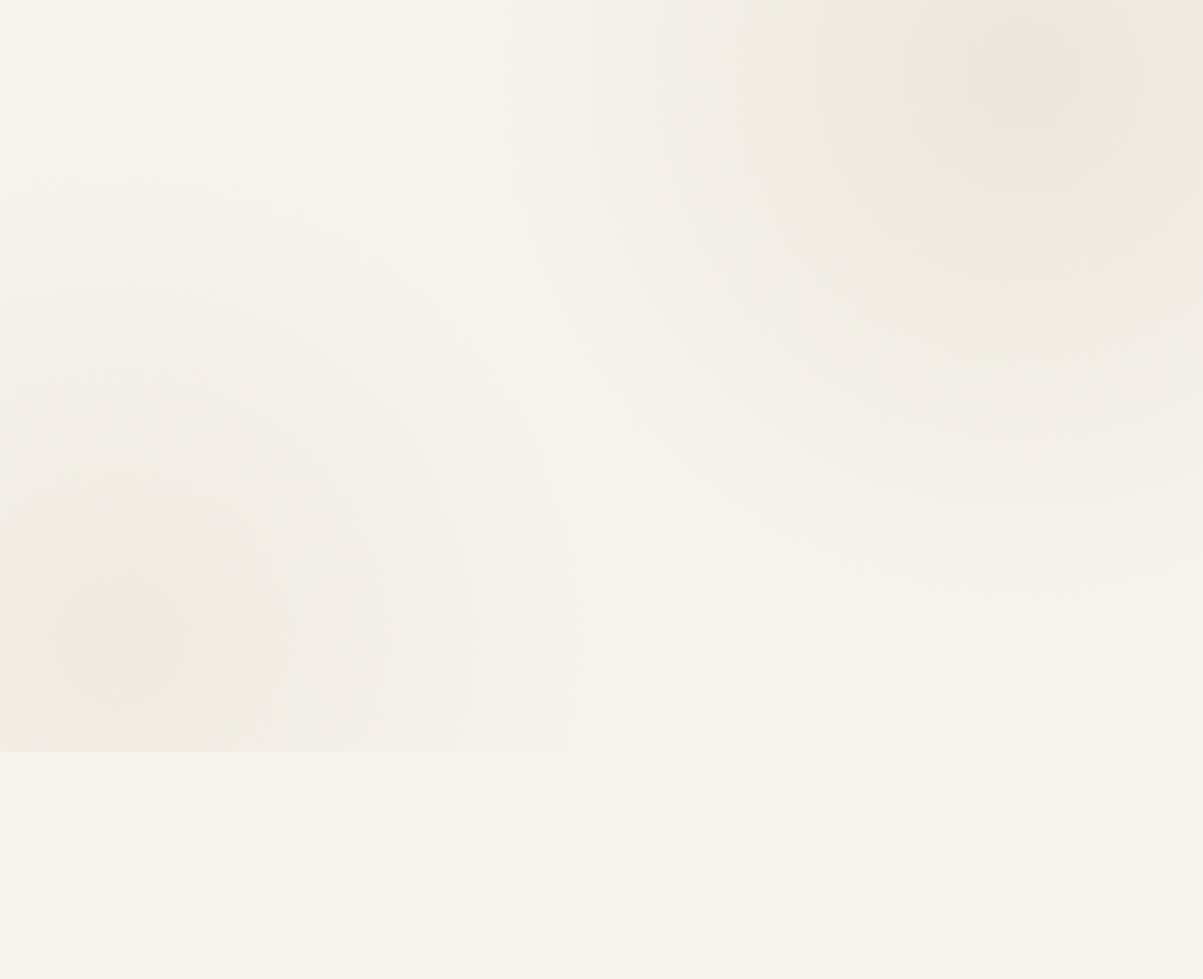
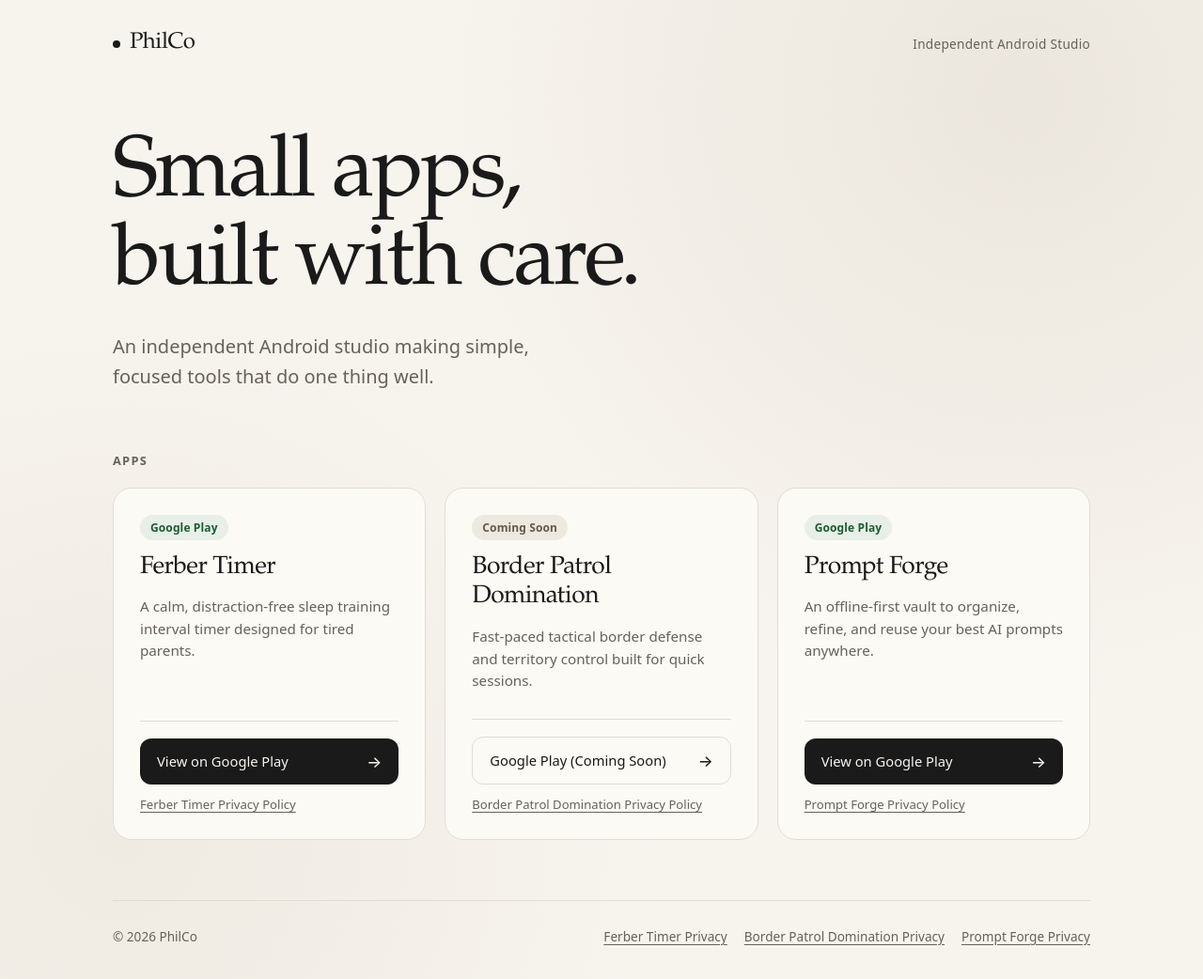
Before and after one commit to philipstng/philipstng.github.io, a plain HTML site: page docs/index.html in a window 1280 px wide. Shown: the whole page at 94% size. Before the commit the page ends 800 px from the top, so only its background shows below. Drawn offline with Linux system fonts and the light colour scheme.

Commit message:
Add files via upload

```diff
--- a/docs/index.html
+++ b/docs/index.html
@@ -230,4 +230,165 @@
 
   .btn-arrow {
     font-size: 1.05rem;
-    transition:
+    transition: transform 0.2s ease;
+  }
+
+  .btn:hover .btn-arrow {
+    transform: translateX(3px);
+  }
+
+  .privacy-link {
+    align-self: flex-start;
+    font-size: 0.82rem;
+    color: var(--muted);
+    text-decoration: underline;
+    text-underline-offset: 3px;
+    transition: color 0.2s ease;
+  }
+
+  .privacy-link:hover {
+    color: var(--text);
+  }
+
+  @keyframes rise {
+    from { opacity: 0; transform: translateY(16px); }
+    to { opacity: 1; transform: none; }
+  }
+
+  footer {
+    border-top: 1px solid var(--line);
+    padding: 28px 0 36px;
+    font-size: 0.85rem;
+    color: var(--muted);
+  }
+
+  .footer-inner {
+    display: flex;
+    justify-content: space-between;
+    align-items: center;
+    flex-wrap: wrap;
+    gap: 16px;
+  }
+
+  .footer-links {
+    display: flex;
+    flex-wrap: wrap;
+    gap: 18px;
+  }
+
+  footer a {
+    color: inherit;
+    text-decoration: underline;
+    text-underline-offset: 3px;
+    transition: color 0.2s ease;
+  }
+
+  footer a:hover {
+    color: var(--text);
+  }
+
+  @media (prefers-reduced-motion: reduce) {
+    * { animation: none !important; transition: none !important; }
+  }
+</style>
+</head>
+<body>
+  <header class="container">
+    <a href="#" class="brand">
+      <span class="brand-dot" aria-hidden="true"></span>
+      PhilCo
+    </a>
+    <span class="header-tag">Independent Android Studio</span>
+  </header>
+
+  <main class="container">
+    <section class="hero">
+      <h1>Small apps,<br>built with care.</h1>
+      <p class="subtitle">An independent Android studio making simple, focused tools that do one thing well.</p>
+    </section>
+
+    <div class="section-label">Apps</div>
+
+    <section class="apps-grid" aria-label="PhilCo Applications">
+      <!-- 1. Ferber Timer -->
+      <article class="app-card">
+        <div class="card-top">
+          <div class="card-meta">
+            <span class="badge badge-live">Google Play</span>
+          </div>
+          <h2 class="app-title">Ferber Timer</h2>
+          <p class="app-desc">A calm, distraction-free sleep training interval timer designed for tired parents.</p>
+        </div>
+        <div class="card-actions">
+          <!-- Ferber Timer Store Link -->
+          <a class="btn btn-primary" href="https://play.google.com/store/apps/details?id=com.ferbersleeptimer.babytracker&pcampaignid=web_share" target="_blank" rel="noopener noreferrer">
+            <span>View on Google Play</span>
+            <span class="btn-arrow" aria-hidden="true">&rarr;</span>
+          </a>
+          <!-- Ferber Timer Privacy Policy Link -->
+          <a class="privacy-link" href="https://philipstng.github.io/Ferber-Timer-Privacy-Policy/" target="_blank" rel="noopener noreferrer">
+            Ferber Timer Privacy Policy
+          </a>
+        </div>
+      </article>
+
+      <!-- 2. Border Patrol Domination -->
+      <article class="app-card">
+        <div class="card-top">
+          <div class="card-meta">
+            <span class="badge badge-soon">Coming Soon</span>
+          </div>
+          <h2 class="app-title">Border Patrol Domination</h2>
+          <p class="app-desc">Fast-paced tactical border defense and territory control built for quick sessions.</p>
+        </div>
+        <div class="card-actions">
+          <!-- TODO: Replace # with Border Patrol Domination Google Play URL -->
+          <a class="btn btn-secondary" href="#" target="_blank" rel="noopener noreferrer">
+            <span>Google Play (Coming Soon)</span>
+            <span class="btn-arrow" aria-hidden="true">&rarr;</span>
+          </a>
+          <!-- TODO: Replace # with Border Patrol Domination Privacy Policy URL -->
+          <a class="privacy-link" href="#" target="_blank" rel="noopener noreferrer">
+            Border Patrol Domination Privacy Policy
+          </a>
+        </div>
+      </article>
+
+      <!-- 3. Prompt Forge -->
+      <article class="app-card">
+        <div class="card-top">
+          <div class="card-meta">
+            <span class="badge badge-live">Google Play</span>
+          </div>
+          <h2 class="app-title">Prompt Forge</h2>
+          <p class="app-desc">An offline-first vault to organize, refine, and reuse your best AI prompts anywhere.</p>
+        </div>
+        <div class="card-actions">
+          <!-- TODO: Replace # with Prompt Forge Google Play URL -->
+          <a class="btn btn-primary" href="#" target="_blank" rel="noopener noreferrer">
+            <span>View on Google Play</span>
+            <span class="btn-arrow" aria-hidden="true">&rarr;</span>
+          </a>
+          <!-- TODO: Replace # with Prompt Forge Privacy Policy URL -->
+          <a class="privacy-link" href="#" target="_blank" rel="noopener noreferrer">
+            Prompt Forge Privacy Policy
+          </a>
+        </div>
+      </article>
+    </section>
+  </main>
+
+  <footer class="container">
+    <div class="footer-inner">
+      <span>&copy; 2026 PhilCo</span>
+      <nav class="footer-links" aria-label="Privacy Policies">
+        <a href="https://philipstng.github.io/Ferber-Timer-Privacy-Policy/" target="_blank" rel="noopener noreferrer">Ferber Timer Privacy</a>
+        <!-- TODO: Replace # with Border Patrol Domination Privacy Policy URL -->
+        <a href="#" target="_blank" rel="noopener noreferrer">Border Patrol Domination Privacy</a>
+        <!-- TODO: Replace # with Prompt Forge Privacy Policy URL -->
+        <a href="#" target="_blank" rel="noopener noreferrer">Prompt Forge Privacy</a>
+      </nav>
+    </div>
+  </footer>
+</body>
+</html>
```
